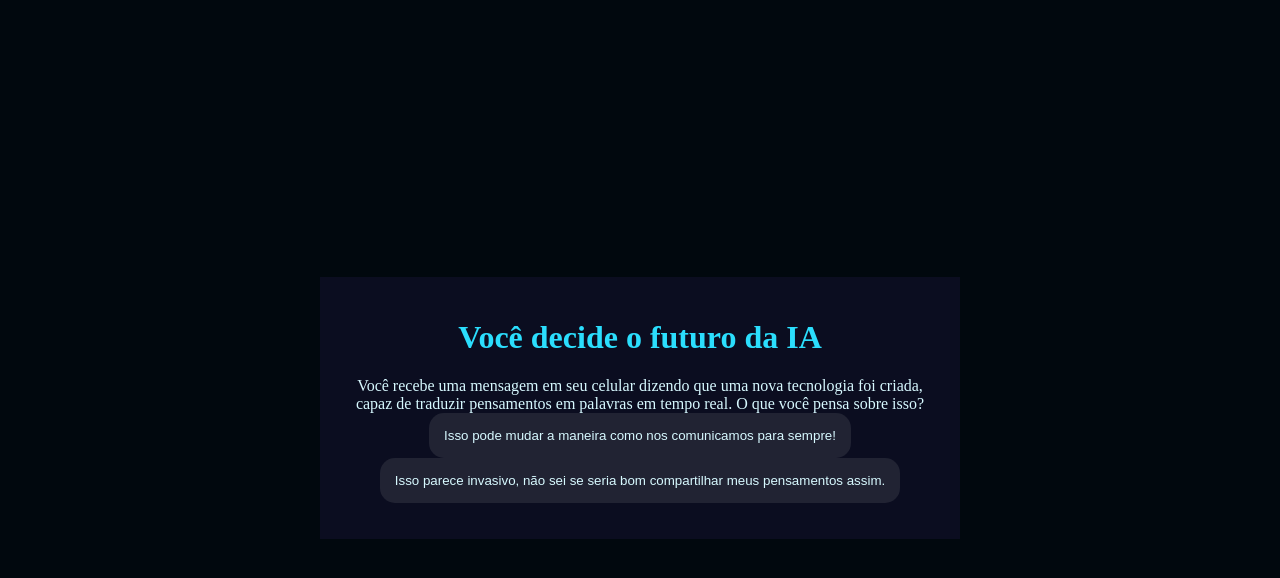
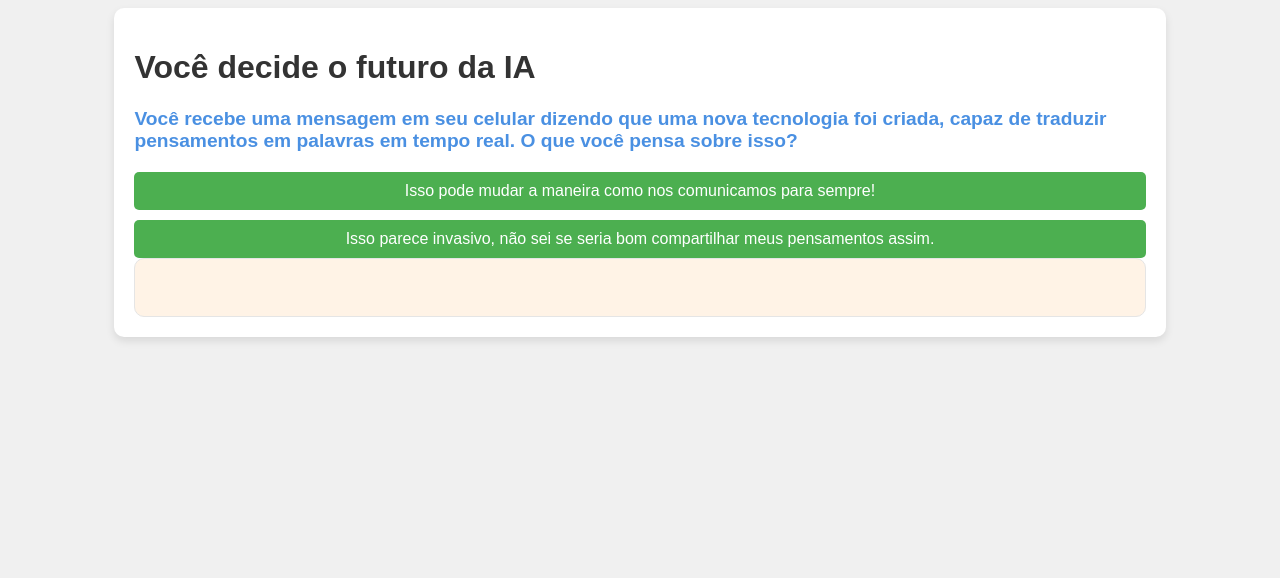
Before and after one commit to rizzatoo/projeto-junho-16-06, a plain HTML site: page index.html in a window 1280 px wide. Drawn offline with Linux system fonts and the light colour scheme.

Commit message:
Update style.css

```diff
--- a/style.css
+++ b/style.css
@@ -1,43 +1,61 @@
-:root{
-    --cor-fundo: #01080E ;
-    --cor-principal: #0B0D20 ;
-    --cor-secundaria: #212333;
-    --cor-destaque: #2BDEFD;
-    --cor-texto: #D7F9FF;
-
+/* Define o fundo da página */
+body {
+    background-color: #f0f0f0; /* Cor de fundo claro */
+    font-family: Arial, sans-serif;
+    color: #333; /* Cor do texto */
 }
 
-body {
-    background-color: var(--cor-fundo);
-    color: var(--cor-texto);
-    display: flex;
-    justify-content: center;
-    align-items: center;
-    min-height: 100vh;
+/* Caixa principal */
+.caixa-principal {
+    width: 80%;
+    margin: 0 auto;
+    padding: 20px;
+    background-color: #ffffff; /* Cor de fundo branca para a caixa principal */
+    border-radius: 10px;
+    box-shadow: 0 4px 8px rgba(0, 0, 0, 0.1);
 }
 
-.caixa-principal{
-    background-color: var(--cor-principal);
-    width: 90%;
-    max-width: 600px;
-    text-align: center;
-    padding: 20px;
+/* Caixa de perguntas */
+.caixa-perguntas {
+    font-size: 1.2rem;
+    font-weight: bold;
+    color: #4a90e2; /* Cor azul para as perguntas */
+    margin-bottom: 20px;
 }
 
-h1{
-    color: var(--cor-destaque);
+/* Caixa de alternativas */
+.caixa-alternativas {
+    display: flex;
+    flex-direction: column;
+    gap: 10px;
 }
 
-button {
-    background-color: var(--cor-secundaria);
-    color: var(--cor-texto);
+.caixa-alternativas button {
+    background-color: #4CAF50; /* Cor verde para os botões de resposta */
+    color: white;
+    padding: 10px;
     border: none;
-    border-radius: 15px;
-    padding: 15px;
+    border-radius: 5px;
+    cursor: pointer;
+    font-size: 1rem;
     transition: background-color 0.3s;
 }
 
-button:hover{
-    background-color: var(--cor-destaque);
-    color: var(--cor-principal);
+.caixa-alternativas button:hover {
+    background-color: #45a049; /* Cor verde mais escuro no hover */
 }
+
+/* Caixa de resultado */
+.caixa-resultado {
+    background-color: #fff3e6; /* Cor de fundo suave para o resultado */
+    padding: 20px;
+    border-radius: 10px;
+    border: 1px solid #e5e5e5;
+}
+
+/* Texto do resultado */
+.texto-resultado {
+    color: #e77f1f; /* Cor alaranjada para o texto de resultado */
+    font-size: 1.1rem;
+    font-weight: normal;
+}
```
